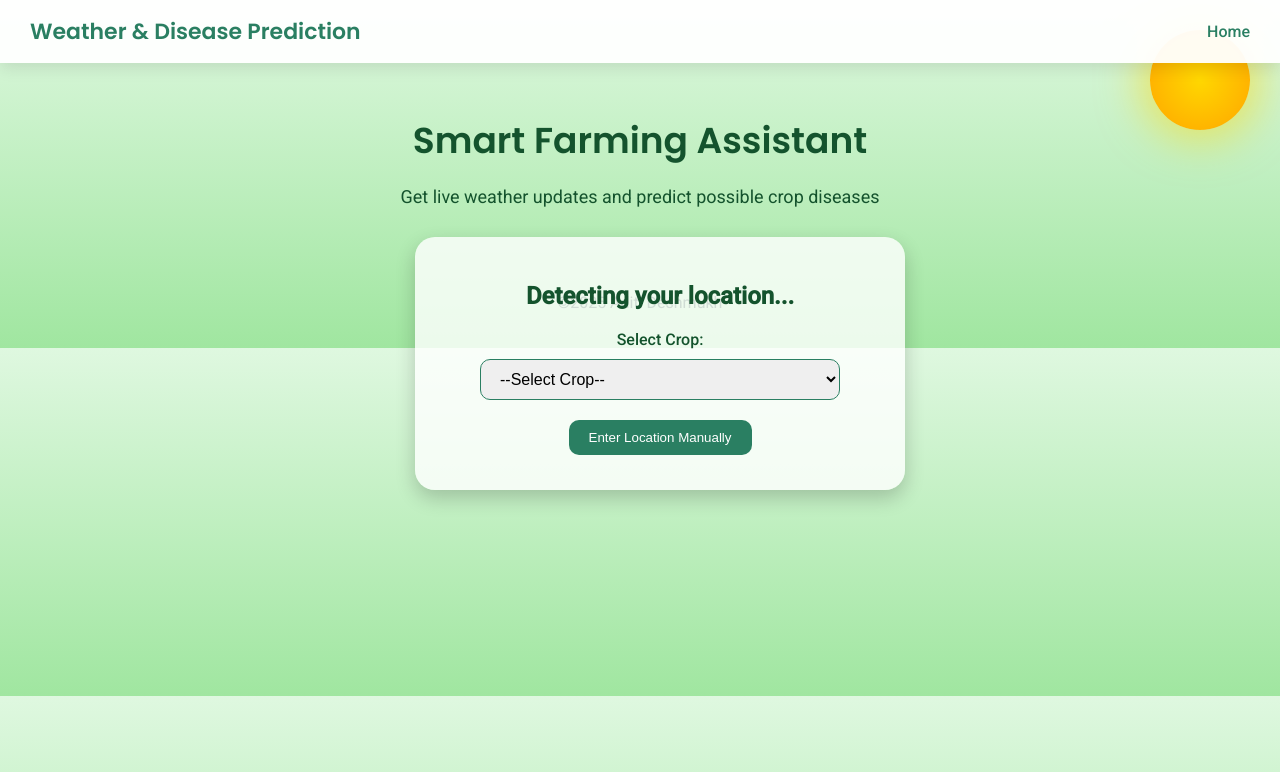
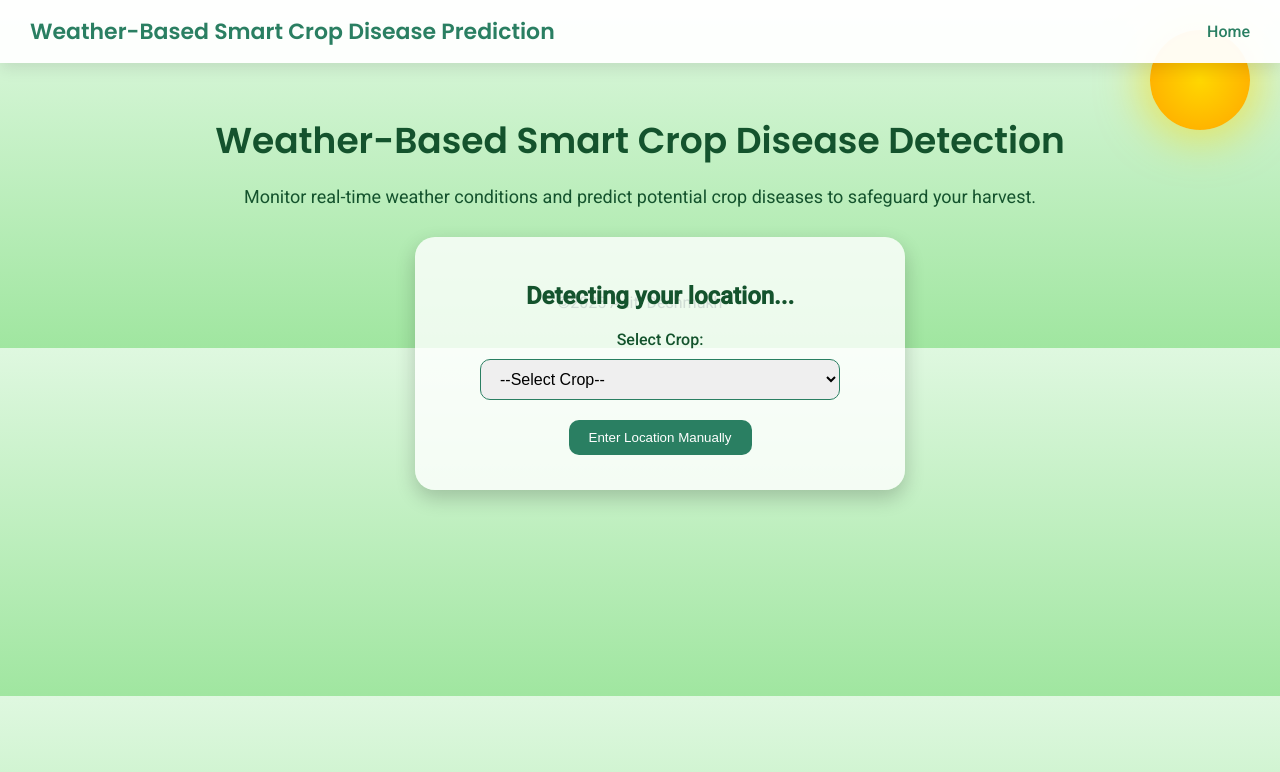
Before and after one commit to aditideshmukh36123-glitch/crop.github.io, a plain HTML site: page index.html in a window 1280 px wide. Drawn offline with Linux system fonts and the light colour scheme.

Commit message:
index.html
new

```diff
--- a/index.html
+++ b/index.html
@@ -16,18 +16,18 @@
   <div class="grass"></div>
 
   <!-- Navigation -->
-  <nav>
-    <div class="logo">Weather & Disease Prediction</div>
-    <ul>
-      <li><a href="index.html">Home</a></li>
-    </ul>
-    <div id="mobile-menu">&#9776;</div>
-  </nav>
+ <nav>
+  <div class="logo">Weather-Based Smart Crop Disease Prediction</div>
+  <ul id="nav-links">
+    <li><a href="index.html">Home</a></li>
+  </ul>
+  <div id="mobile-menu">&#9776;</div>
+</nav>
 
   <!-- Hero Section -->
   <section class="hero">
-    <h1>Smart Farming Assistant</h1>
-    <p>Get live weather updates and predict possible crop diseases</p>
+    <h1>Weather-Based Smart Crop Disease Detection</h1>
+    <p>Monitor real-time weather conditions and predict potential crop diseases to safeguard your harvest.</p>
   </section>
 
   <!-- Weather & Crop Card -->
```
